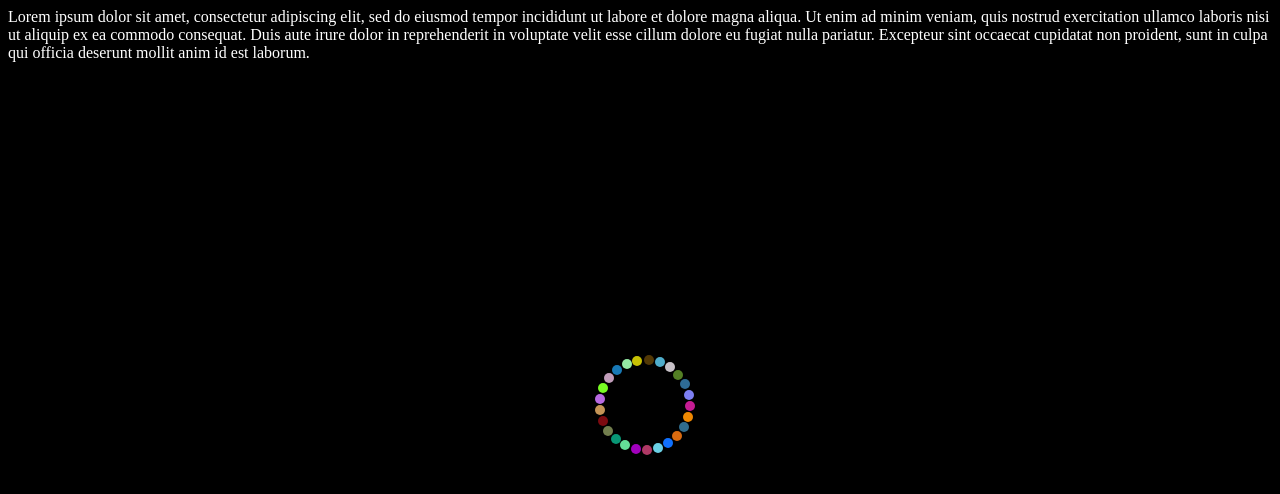
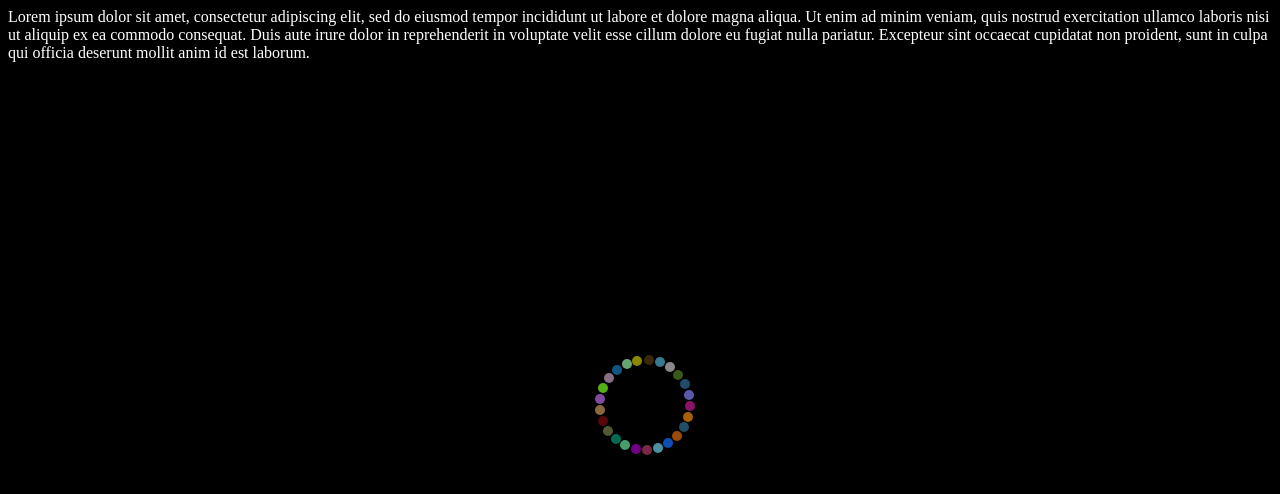
Before and after one commit to mysynthesizer/troh-tibidoh, a plain HTML site: page race-for-the-cursor.html in a window 1280 px wide. Drawn offline with Linux system fonts and the light colour scheme.

Commit message:
Update race-for-the-cursor.html

```diff
--- a/race-for-the-cursor.html
+++ b/race-for-the-cursor.html
@@ -22,7 +22,7 @@ for(i = 0; i < amount; i ++){
 	let prt = document.createElement("div");
 	prt.id = "p" + i;
 	prt.className = "partycles";
-	prt.style.background = "rgb(" + Math.floor(256 * Math.random()) + ", " + Math.floor(256 * Math.random()) + ", " + Math.floor(256 * Math.random()) + ")";
+	prt.style.background = "rgba(" + Math.floor(256 * Math.random()) + ", " + Math.floor(256 * Math.random()) + ", " + Math.floor(256 * Math.random()) + ", 0.7)";
 	prt.style.left = (x + diametr * Math.sin(i / amount * 2 * Math.PI)) + "px";
 	prt.style.top = (y + diametr * Math.cos(i/amount * 2 * Math.PI)) + "px";
 	document.body.appendChild(prt);
```
